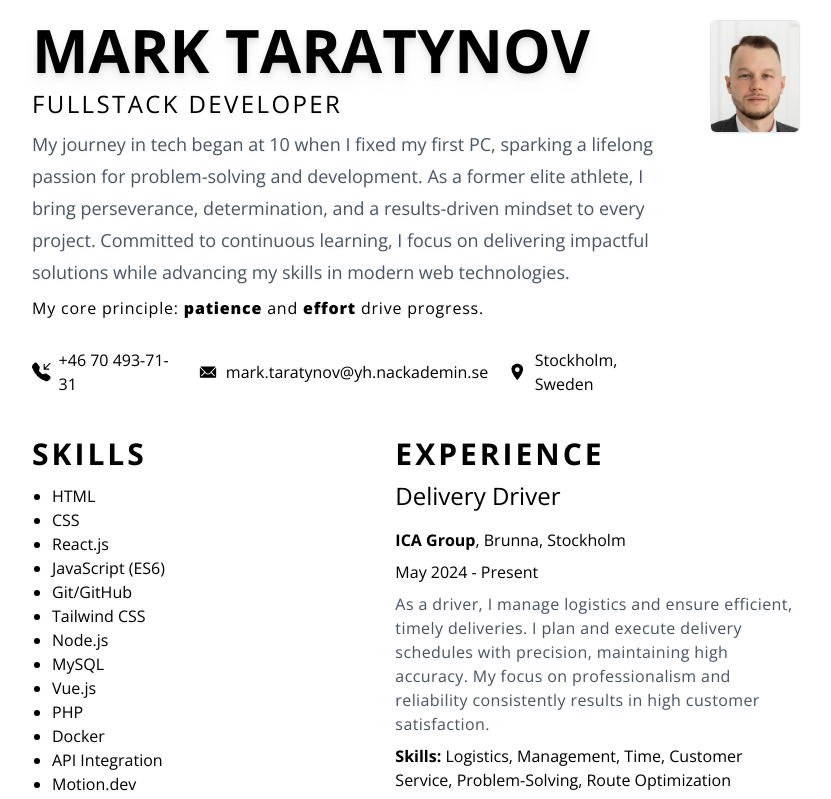
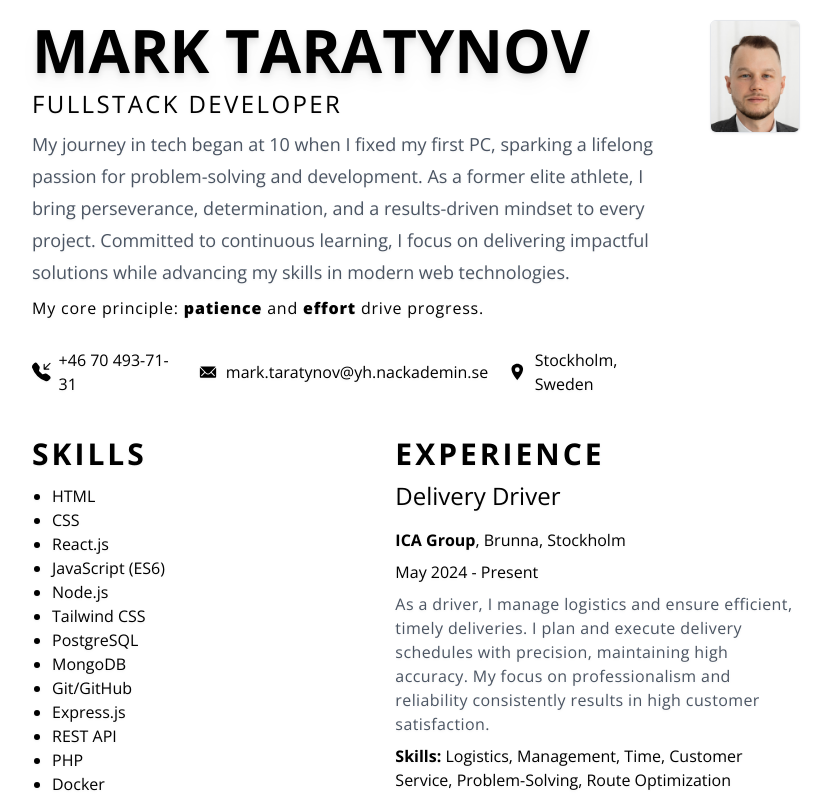
Before and after one commit to Prostecki/react-cv-page, a React (Vite) app in the folder inspiration-app/: page / in a window 1280 px wide. Shown: the top 799 px of the page, without its empty margins (224-1055 px from the left). Built offline with nearby package versions, Linux system fonts and the light colour scheme.

Commit message:
Skills text

```diff
--- a/inspiration-app/src/components/Skills.jsx
+++ b/inspiration-app/src/components/Skills.jsx
@@ -4,16 +4,19 @@ export default function Skills() {
     "CSS",
     "React.js",
     "JavaScript (ES6)",
+    "Node.js",
+    "Tailwind CSS",
+    "PostgreSQL",
+    "MongoDB",
     "Git/GitHub",
-    "Tailwind CSS",
-    "Node.js",
-    "MySQL",
-    "Vue.js",
+    "Express.js",
+    "REST API",
     "PHP",
     "Docker",
-    "API Integration",
+    "Vue.js",
     "Motion.dev",
     "Material UI",
+    "Bootstrap",
   ];
 
   return (
```
Also changed, not shown: 1 other file (tests, documents, lock files or other folders).
